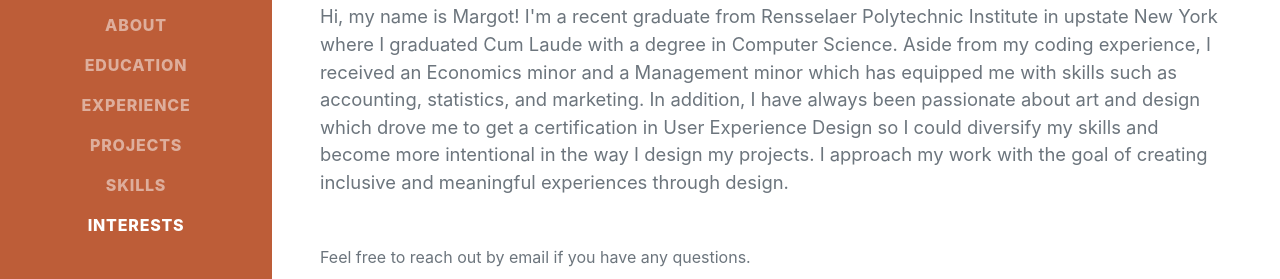
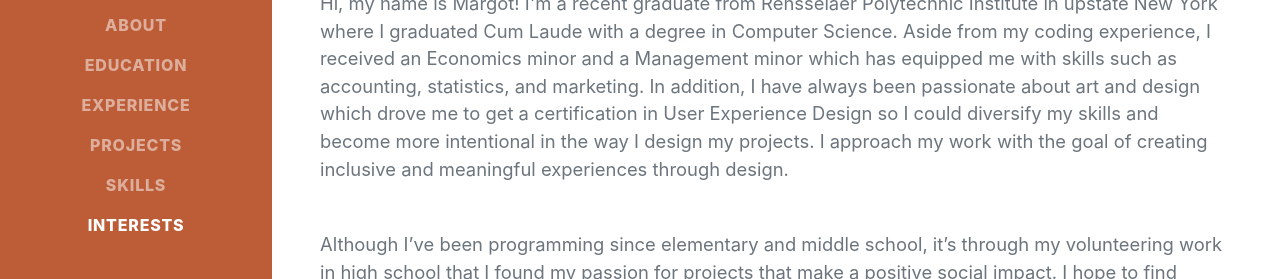
Before and after one commit to RajkovicM/Resume, a plain HTML site: page index.html in a window 1280 px wide. Shown: the part 366-645 px from the top of the page. Drawn offline with nearby package versions, Linux system fonts and the light colour scheme; a web font is replaced by a local one.

Commit message:
Update index.html

```diff
--- a/index.html
+++ b/index.html
@@ -48,7 +48,7 @@
                         <a href="mailto: margot.rajkovic@gmail.com">margot.rajkovic@gmail.com</a>
                     </div>
                     <p class="lead mb-5">Hi, my name is Margot! I'm a recent graduate from Rensselaer Polytechnic Institute in upstate New York where I graduated Cum Laude with a degree in Computer Science. Aside from my coding experience, I received an Economics minor and a Management minor which has equipped me with skills such as accounting, statistics, and marketing. In addition, I have always been passionate about art and design which drove me to get a certification in User Experience Design so I could diversify my skills and become more intentional in the way I design my projects. I approach my work with the goal of creating inclusive and meaningful experiences through design.</p>
-                    <p>Feel free to reach out by email if you have any questions.</p>
+                    <p class="lead mb-5">Although I’ve been programming since elementary and middle school, it’s through my volunteering work in high school that I found my passion for projects that make a positive social impact. I hope to find companies whose values align with working on creating technology that can help people or help change the world for the better.</p>
                     <div class="social-icons">
                         <a class="social-icon" href="https://www.linkedin.com/in/margot-r/"><i class="fab fa-linkedin-in"></i></a>
                         <a class="social-icon" href="https://github.com/RajkovicM"><i class="fab fa-github"></i></a>
```
